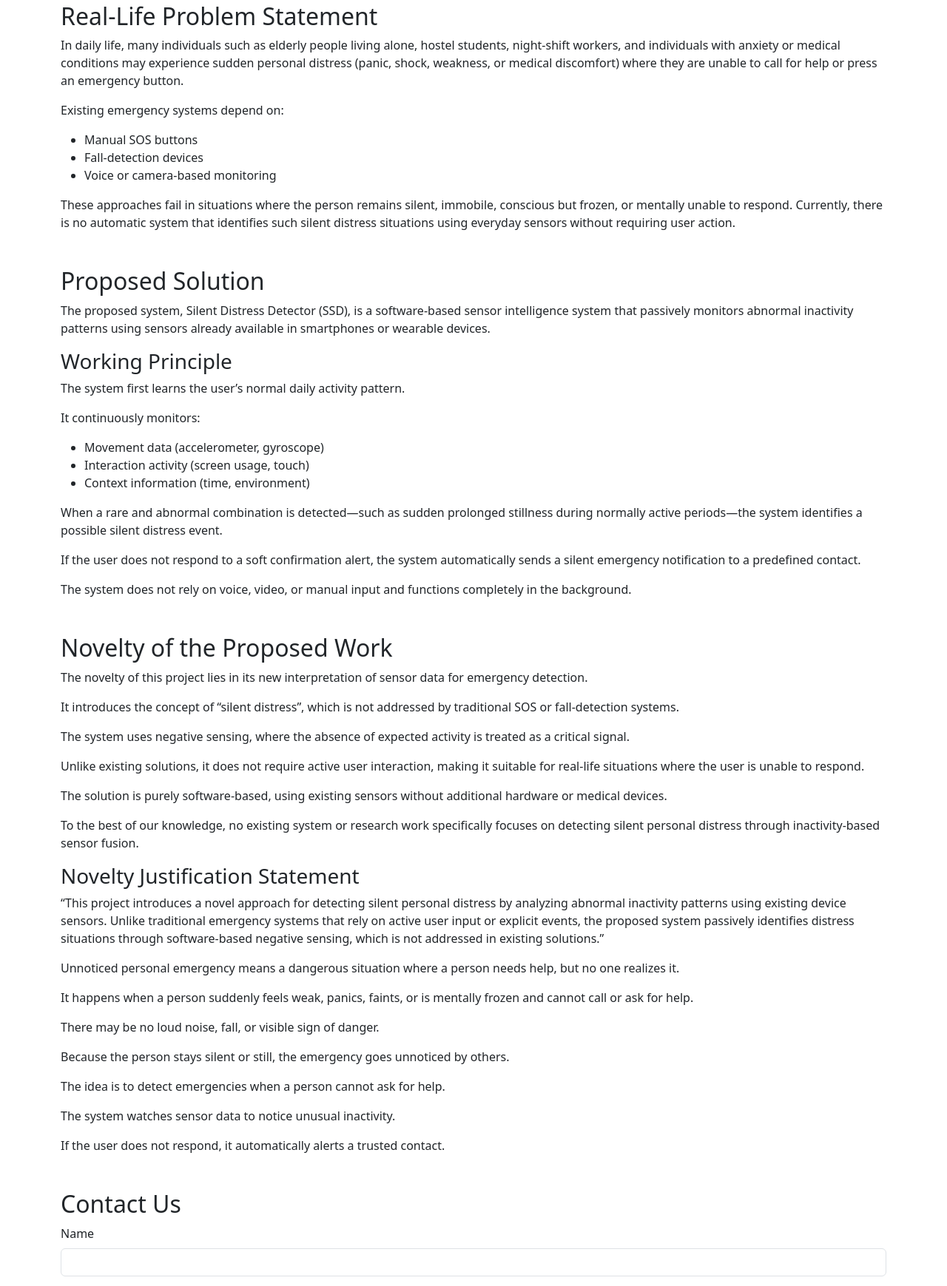
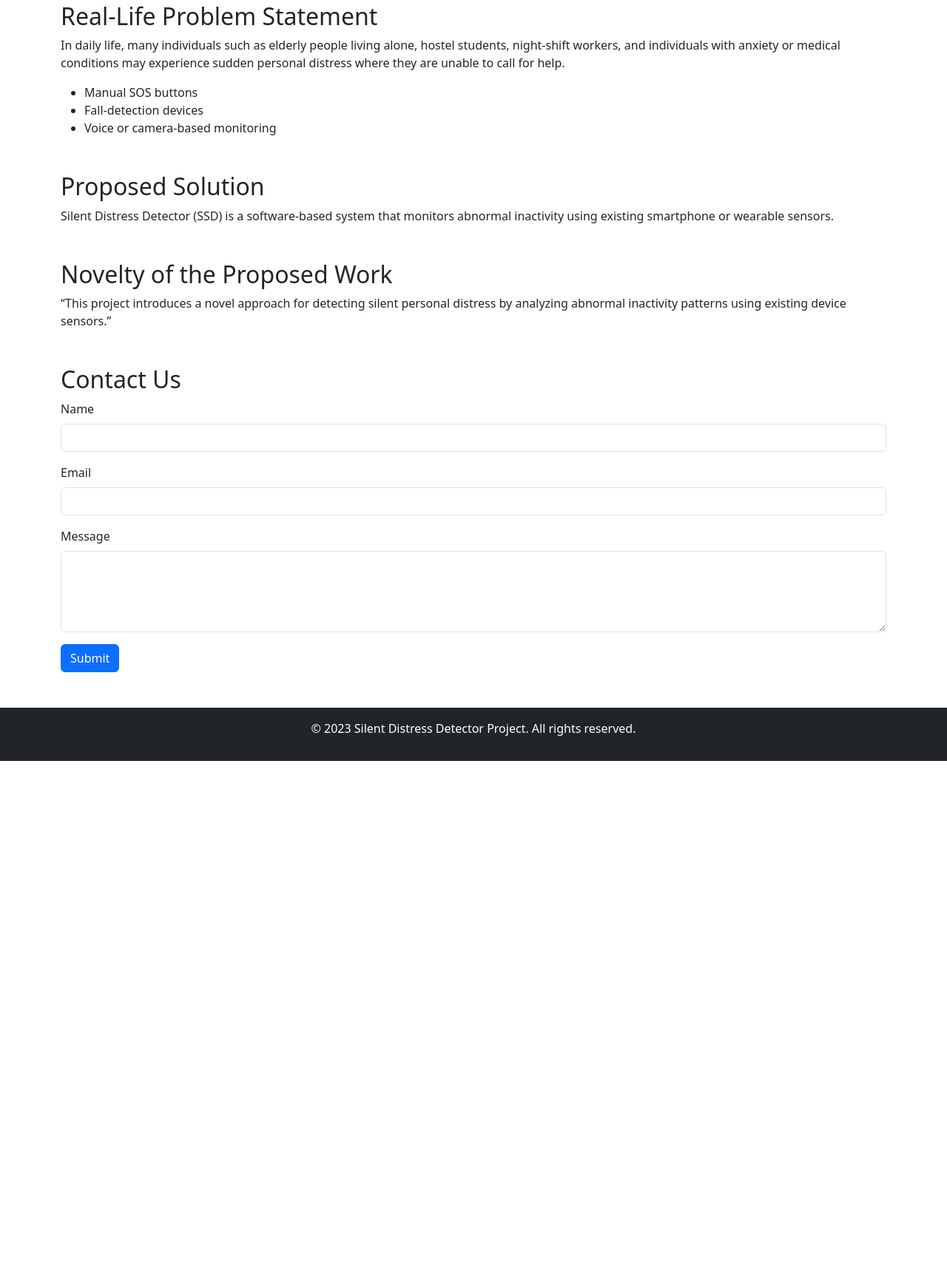
Before and after one commit to sumedhachowdhury-03-05/Silent-Distress-Detector-SSD, a plain HTML site: page index.html in a window 1280 px wide. Shown: the part 347-2086 px from the top of the page at 74% size. After the commit the page ends 1376 px from the top, so only its background shows below. Drawn offline with nearby package versions, Linux system fonts and the light colour scheme.

Commit message:
index.html

```diff
--- a/index.html
+++ b/index.html
@@ -4,9 +4,14 @@
     <meta charset="UTF-8">
     <meta name="viewport" content="width=device-width, initial-scale=1.0">
     <title>Silent Distress Detector (SSD) - Home</title>
+
+    <!-- Bootstrap CSS -->
     <link href="https://cdn.jsdelivr.net/npm/bootstrap@5.3.0/dist/css/bootstrap.min.css" rel="stylesheet">
-    <link rel="stylesheet" href="styles.css">
+
+    <!-- Local CSS -->
+    <link rel="stylesheet" href="./src/styles.css">
 </head>
+
 <body>
     <nav class="navbar navbar-expand-lg navbar-dark bg-dark">
         <div class="container">
@@ -14,6 +19,7 @@
             <button class="navbar-toggler" type="button" data-bs-toggle="collapse" data-bs-target="#navbarNav">
                 <span class="navbar-toggler-icon"></span>
             </button>
+
             <div class="collapse navbar-collapse" id="navbarNav">
                 <ul class="navbar-nav ms-auto">
                     <li class="nav-item"><a class="nav-link" href="#home">Home</a></li>
@@ -21,7 +27,7 @@
                     <li class="nav-item"><a class="nav-link" href="#solution">Solution</a></li>
                     <li class="nav-item"><a class="nav-link" href="#novelty">Novelty</a></li>
                     <li class="nav-item"><a class="nav-link" href="#contact">Contact</a></li>
-                    <li class="nav-item"><a class="nav-link" href="demo.html">Demo</a></li>
+                    <li class="nav-item"><a class="nav-link" href="./src/demo.html">Demo</a></li>
                 </ul>
             </div>
         </div>
@@ -36,84 +42,68 @@
                 <a href="#solution" class="btn btn-light btn-lg mx-2">Solution</a>
                 <a href="#novelty" class="btn btn-light btn-lg mx-2">Novelty</a>
                 <a href="#contact" class="btn btn-light btn-lg mx-2">Contact</a>
-                <a href="demo.html" class="btn btn-light btn-lg mx-2">Demo</a>
+                <a href="./src/demo.html" class="btn btn-light btn-lg mx-2">Demo</a>
             </div>
         </div>
     </header>
 
     <section id="problem" class="container my-5">
         <h2>Real-Life Problem Statement</h2>
-        <p>In daily life, many individuals such as elderly people living alone, hostel students, night-shift workers, and individuals with anxiety or medical conditions may experience sudden personal distress (panic, shock, weakness, or medical discomfort) where they are unable to call for help or press an emergency button.</p>
-        <p>Existing emergency systems depend on:</p>
+        <p>
+            In daily life, many individuals such as elderly people living alone, hostel students,
+            night-shift workers, and individuals with anxiety or medical conditions may experience
+            sudden personal distress where they are unable to call for help.
+        </p>
         <ul>
             <li>Manual SOS buttons</li>
             <li>Fall-detection devices</li>
             <li>Voice or camera-based monitoring</li>
         </ul>
-        <p>These approaches fail in situations where the person remains silent, immobile, conscious but frozen, or mentally unable to respond. Currently, there is no automatic system that identifies such silent distress situations using everyday sensors without requiring user action.</p>
     </section>
 
     <section id="solution" class="container my-5">
         <h2>Proposed Solution</h2>
-        <p>The proposed system, Silent Distress Detector (SSD), is a software-based sensor intelligence system that passively monitors abnormal inactivity patterns using sensors already available in smartphones or wearable devices.</p>
-        <h3>Working Principle</h3>
-        <p>The system first learns the user’s normal daily activity pattern.</p>
-        <p>It continuously monitors:</p>
-        <ul>
-            <li>Movement data (accelerometer, gyroscope)</li>
-            <li>Interaction activity (screen usage, touch)</li>
-            <li>Context information (time, environment)</li>
-        </ul>
-        <p>When a rare and abnormal combination is detected—such as sudden prolonged stillness during normally active periods—the system identifies a possible silent distress event.</p>
-        <p>If the user does not respond to a soft confirmation alert, the system automatically sends a silent emergency notification to a predefined contact.</p>
-        <p>The system does not rely on voice, video, or manual input and functions completely in the background.</p>
+        <p>
+            Silent Distress Detector (SSD) is a software-based system that monitors abnormal inactivity
+            using existing smartphone or wearable sensors.
+        </p>
     </section>
 
     <section id="novelty" class="container my-5">
         <h2>Novelty of the Proposed Work</h2>
-        <p>The novelty of this project lies in its new interpretation of sensor data for emergency detection.</p>
-        <p>It introduces the concept of “silent distress”, which is not addressed by traditional SOS or fall-detection systems.</p>
-        <p>The system uses negative sensing, where the absence of expected activity is treated as a critical signal.</p>
-        <p>Unlike existing solutions, it does not require active user interaction, making it suitable for real-life situations where the user is unable to respond.</p>
-        <p>The solution is purely software-based, using existing sensors without additional hardware or medical devices.</p>
-        <p>To the best of our knowledge, no existing system or research work specifically focuses on detecting silent personal distress through inactivity-based sensor fusion.</p>
-        <h3>Novelty Justification Statement</h3>
-        <blockquote>“This project introduces a novel approach for detecting silent personal distress by analyzing abnormal inactivity patterns using existing device sensors. Unlike traditional emergency systems that rely on active user input or explicit events, the proposed system passively identifies distress situations through software-based negative sensing, which is not addressed in existing solutions.”</blockquote>
-        <p>Unnoticed personal emergency means a dangerous situation where a person needs help, but no one realizes it.</p>
-        <p>It happens when a person suddenly feels weak, panics, faints, or is mentally frozen and cannot call or ask for help.</p>
-        <p>There may be no loud noise, fall, or visible sign of danger.</p>
-        <p>Because the person stays silent or still, the emergency goes unnoticed by others.</p>
-        <p>The idea is to detect emergencies when a person cannot ask for help.</p>
-        <p>The system watches sensor data to notice unusual inactivity.</p>
-        <p>If the user does not respond, it automatically alerts a trusted contact.</p>
+        <blockquote>
+            “This project introduces a novel approach for detecting silent personal distress by
+            analyzing abnormal inactivity patterns using existing device sensors.”
+        </blockquote>
     </section>
 
     <section id="contact" class="container my-5">
         <h2>Contact Us</h2>
         <form id="contactForm">
             <div class="mb-3">
-                <label for="name" class="form-label">Name</label>
-                <input type="text" class="form-control" id="name" required>
+                <label class="form-label">Name</label>
+                <input type="text" class="form-control" required>
             </div>
             <div class="mb-3">
-                <label for="email" class="form-label">Email</label>
-                <input type="email" class="form-control" id="email" required>
+                <label class="form-label">Email</label>
+                <input type="email" class="form-control" required>
             </div>
             <div class="mb-3">
-                <label for="message" class="form-label">Message</label>
-                <textarea class="form-control" id="message" rows="4" required></textarea>
+                <label class="form-label">Message</label>
+                <textarea class="form-control" rows="4" required></textarea>
             </div>
             <button type="submit" class="btn btn-primary">Submit</button>
         </form>
-        <div id="response" class="mt-3"></div>
     </section>
-    <!-- Add this new section -->
 
     <footer class="bg-dark text-white text-center py-3">
         <p>&copy; 2023 Silent Distress Detector Project. All rights reserved.</p>
     </footer>
 
+    <!-- Bootstrap JS -->
     <script src="https://cdn.jsdelivr.net/npm/bootstrap@5.3.0/dist/js/bootstrap.bundle.min.js"></script>
-    <script src="script.js"></script>
+
+    <!-- Local JS -->
+    <script src="./src/script.js"></script>
 </body>
 </html>
```
